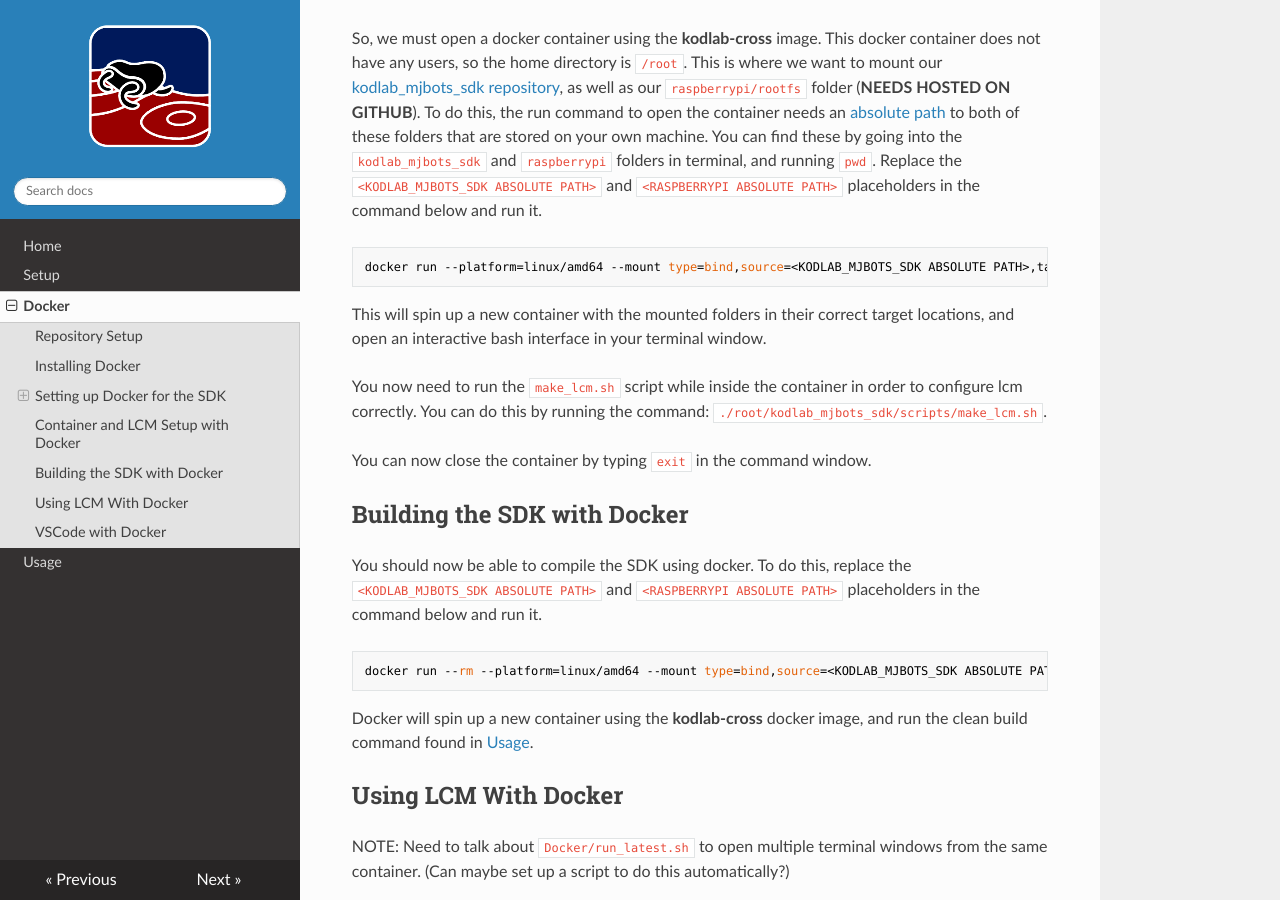
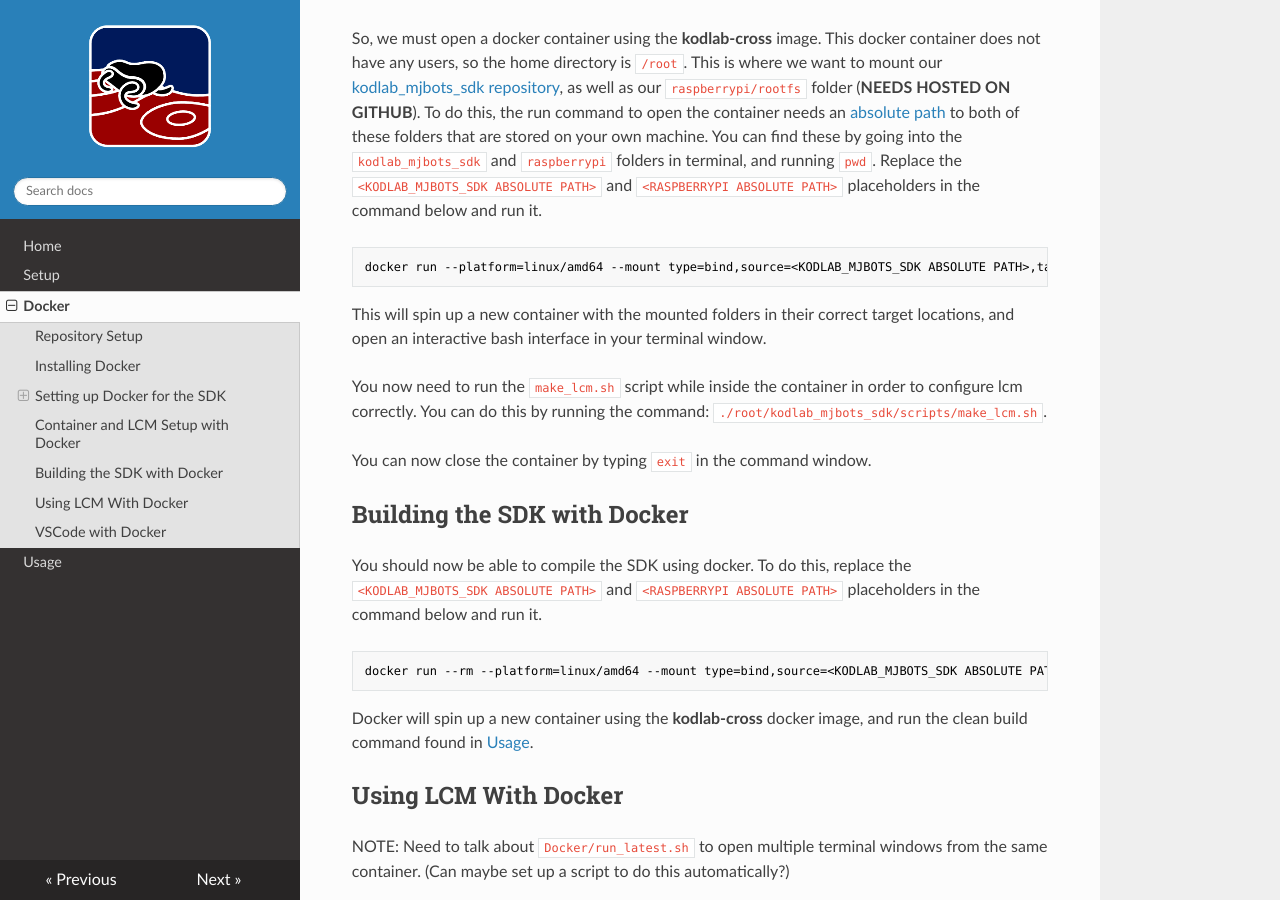
Before and after one commit to KodlabPenn/kodlab_mjbots_sdk, an MkDocs documentation site: the page built from docs/docker.md, in a window 1280 px wide and 900 px high, scrolled down 1328 px. Built offline with MkDocs 1.6.1, drawn with Linux system fonts in a browser that asks for light colours; nearby versions of some CDN libraries.

Commit message:
Update docker.md

````diff
--- a/docs/docker.md
+++ b/docs/docker.md
@@ -39,7 +39,7 @@ The next setup step is usually to make lcm by running the `./scripts/make_lcm.sh
 
 So, we must open a docker container using the **kodlab-cross** image. This docker container does not have any users, so the home directory is `/root`. This is where we want to mount our [kodlab_mjbots_sdk repository](https://github.com/KodlabPenn/kodlab_mjbots_sdk), as well as our `raspberrypi/rootfs` folder (**NEEDS HOSTED ON GITHUB**). To do this, the run command to open the container needs an [absolute path](https://www.computerhope.com/issues/ch001708.htm) to both of these folders that are stored on your own machine. You can find these by going into the `kodlab_mjbots_sdk` and `raspberrypi` folders in terminal, and running `pwd`. Replace the `<KODLAB_MJBOTS_SDK ABSOLUTE PATH>` and `<RASPBERRYPI ABSOLUTE PATH>` placeholders in the command below and run it.
 
-```bash
+```console
 docker run --platform=linux/amd64 --mount type=bind,source=<KODLAB_MJBOTS_SDK ABSOLUTE PATH>,target=/root/kodlab_mjbots_sdk --mount type=bind,source=<RASPBERRYPI ABSOLUTE PATH>,target=/root/raspberrypi -it masondmitchell/kodlab_mjbots_cross_compile
 ```
 
@@ -54,7 +54,7 @@ You can now close the container by typing `exit` in the command window.
 
 You should now be able to compile the SDK using docker. To do this, replace the `<KODLAB_MJBOTS_SDK ABSOLUTE PATH>` and `<RASPBERRYPI ABSOLUTE PATH>` placeholders in the command below and run it.
 
-```bash
+```console
 docker run --rm --platform=linux/amd64 --mount type=bind,source=<KODLAB_MJBOTS_SDK ABSOLUTE PATH> --mount type=bind,source=<RASPBERRYPI ABSOLUTE PATH>,target=/root/raspberrypi masondmitchell/kodlab_mjbots_cross_compile bash -c "cd kodlab_mjbots_sdk && rm -R build/ && mkdir build && cd build/ && cmake .. -DCMAKE_TOOLCHAIN_FILE=/root/kodlab_mjbots_sdk/cmake/pi.cmake && make"
 ```
 
````
